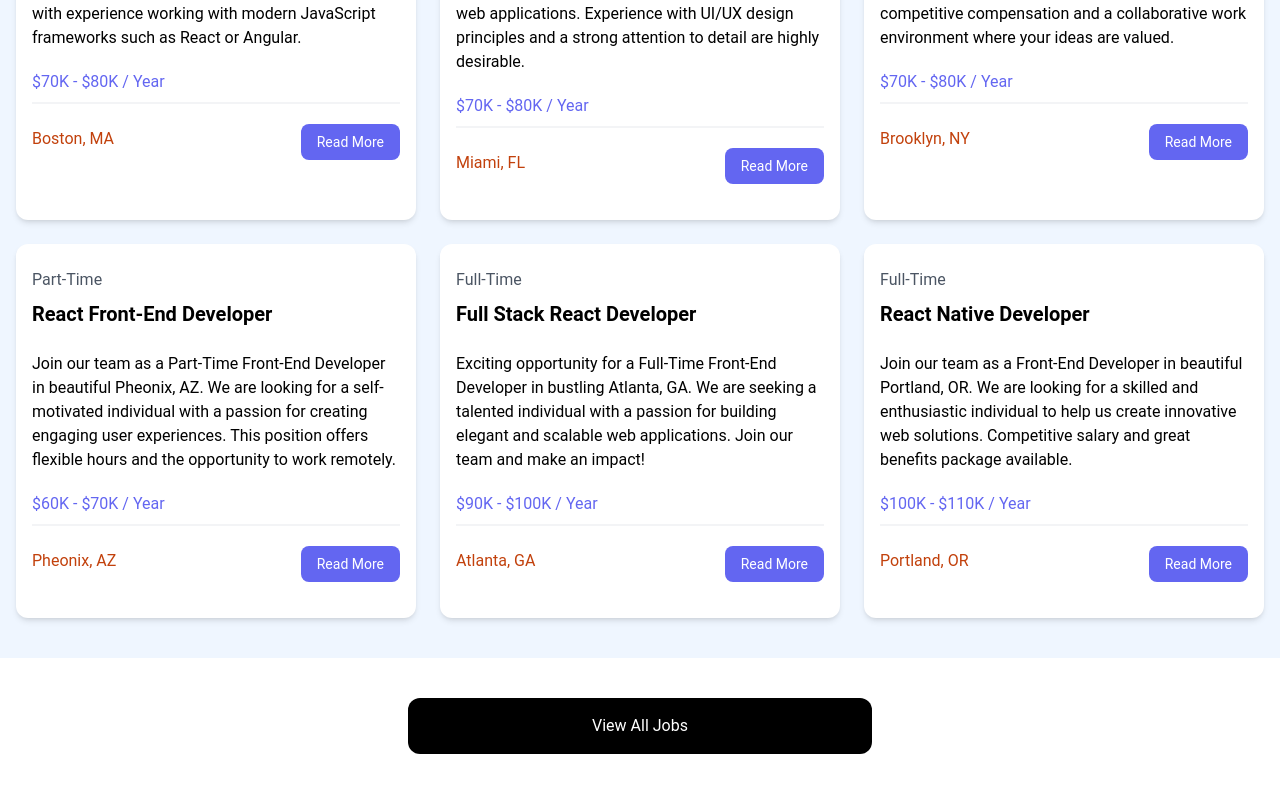
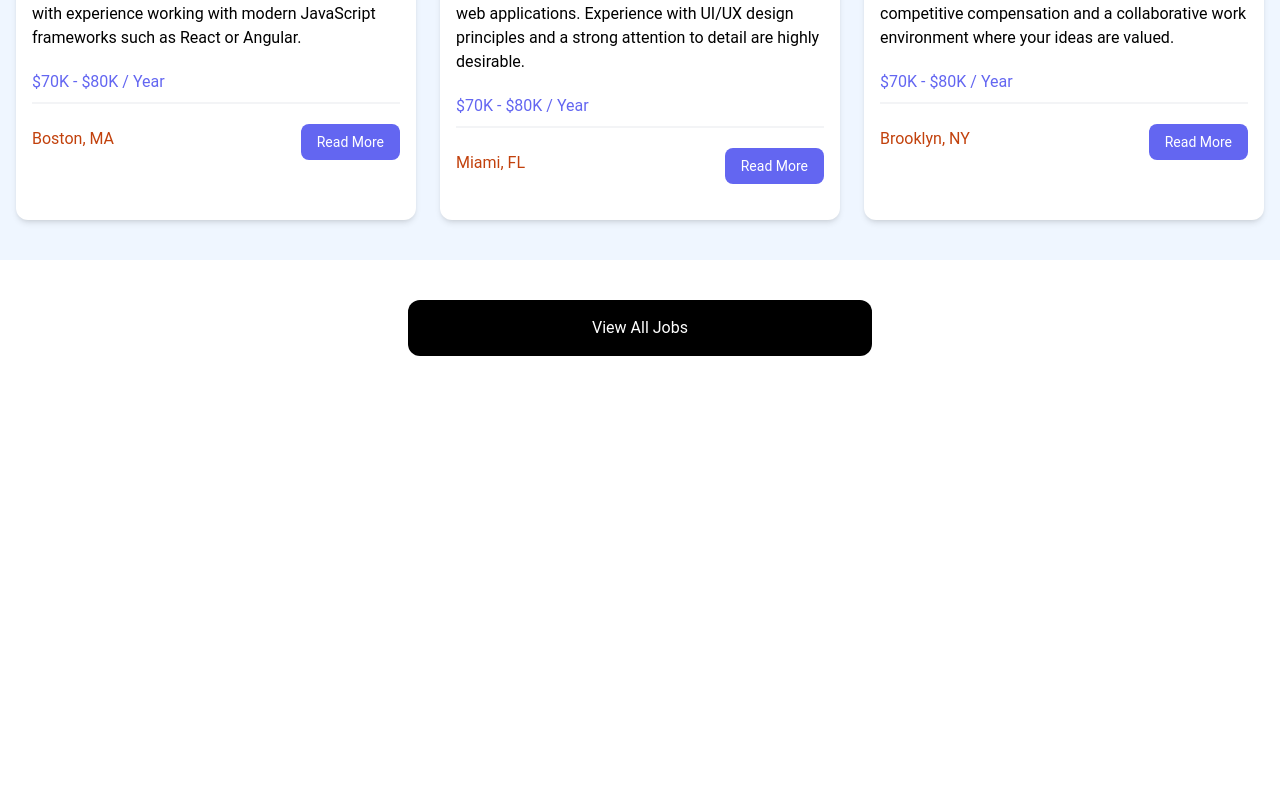
Before and after one commit to victorsolano-vs/react-crash-2024, a React (Vite) app: page / in a window 1280 px wide. Shown: the part 887-1680 px from the top of the page. After the commit the page ends 1283 px from the top, so only its background shows below. Built offline with nearby package versions, Linux system fonts and the light colour scheme.

Commit message:
added job listings and view all btn components

```diff
--- a/src/App.jsx
+++ b/src/App.jsx
@@ -3,6 +3,7 @@
 import Hero from "./components/Hero.jsx"
 import HomeCards from "./components/HomeCards.jsx"
 import JobListings from "./components/JobListings.jsx"
+import ViewAllJobs from "./components/ViewAllJobs.jsx"
 
 const App = () => {
   return (
@@ -11,15 +12,9 @@
     <Hero/>
     <HomeCards/>
     <JobListings/>
+    <ViewAllJobs/>
 
 
-    <section className="m-auto max-w-lg my-10 px-6">
-      <a
-        href="jobs.html"
-        className="block bg-black text-white text-center py-4 px-6 rounded-xl hover:bg-gray-700"
-        >View All Jobs</a
-      >
-    </section>
 
     </>
   )
--- a/src/components/JobListings.jsx
+++ b/src/components/JobListings.jsx
@@ -1,7 +1,10 @@
 import jobs from '../jobs.json'
+import JobListing from './jobListing.jsx'
 
 
 const JobListings = () => {
+
+    const recentJobs = jobs.slice(0,3)
 
   return (
     <section className="bg-blue-50 px-4 py-10">
@@ -11,40 +14,9 @@
       </h2>
       <div className="grid grid-cols-1 md:grid-cols-3 gap-6">
 
-        {jobs.map((job) => (
-            <div className="bg-white rounded-xl shadow-md relative">
-            <div className="p-4">
-              <div className="mb-6">
-                <div className="text-gray-600 my-2">{job.type}</div>
-                <h3 className="text-xl font-bold">{job.title}</h3>
-              </div>
-
-              <div className="mb-5">
-               {job.description}
-              </div>
-
-              <h3 className="text-indigo-500 mb-2">{job.salary} / Year</h3>
-
-              <div className="border border-gray-100 mb-5"></div>
-
-              <div className="flex flex-col lg:flex-row justify-between mb-4">
-                <div className="text-orange-700 mb-3">
-                  <i className="fa-solid fa-location-dot text-lg"></i>
-                  {job.location}
-                </div>
-                <a
-                  href="job.html"
-                  className="h-[36px] bg-indigo-500 hover:bg-indigo-600 text-white px-4 py-2 rounded-lg text-center text-sm"
-                >
-                 Read More
-                </a>
-              </div>
-            </div>
-          </div>
+        {recentJobs.map((job) => (
+            <JobListing key= {job.id} job = {job}/>
         ))}
-        {/* <!-- Job Listing 1 --> */}
-
-        {/* <!-- Job Listing 2 --> */}
 
       </div>
     </div>
--- /dev/null
+++ b/src/components/ViewAllJobs.jsx
@@ -0,0 +1,14 @@
+
+const ViewAllJobs = () => {
+  return (
+    <section className="m-auto max-w-lg my-10 px-6">
+      <a
+        href='/jobs'
+        className="block bg-black text-white text-center py-4 px-6 rounded-xl hover:bg-gray-700"
+        >View All Jobs</a
+      >
+    </section>
+  )
+}
+
+export default ViewAllJobs
--- /dev/null
+++ b/src/components/jobListing.jsx
@@ -0,0 +1,37 @@
+import React from 'react'
+
+const jobListing = ({job}) => {
+  return (
+    <div className="bg-white rounded-xl shadow-md relative">
+    <div className="p-4">
+      <div className="mb-6">
+        <div className="text-gray-600 my-2">{job.type}</div>
+        <h3 className="text-xl font-bold">{job.title}</h3>
+      </div>
+
+      <div className="mb-5">
+       {job.description}
+      </div>
+
+      <h3 className="text-indigo-500 mb-2">{job.salary} / Year</h3>
+
+      <div className="border border-gray-100 mb-5"></div>
+
+      <div className="flex flex-col lg:flex-row justify-between mb-4">
+        <div className="text-orange-700 mb-3">
+          <i className="fa-solid fa-location-dot text-lg"></i>
+          {job.location}
+        </div>
+        <a
+          href= {`/job/${job.id}`}
+          className="h-[36px] bg-indigo-500 hover:bg-indigo-600 text-white px-4 py-2 rounded-lg text-center text-sm"
+        >
+         Read More
+        </a>
+      </div>
+    </div>
+  </div>
+  )
+}
+
+export default jobListing
```
